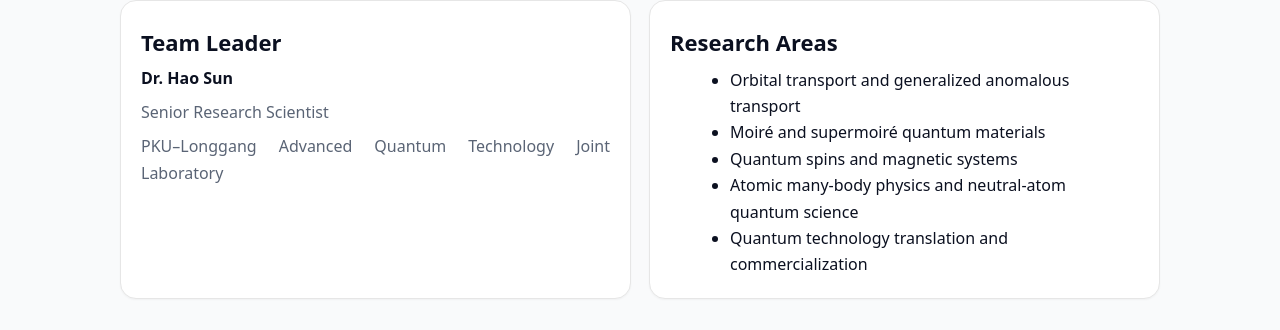
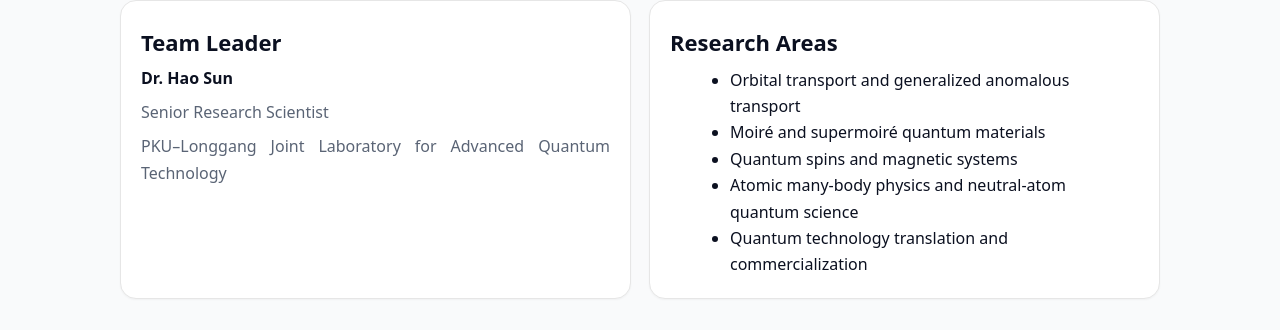
Before and after one commit to sunohao/sunohao.github.io, a Jekyll site: the page built from team/index.md, in a window 1280 px wide and 1045 px high. Shown: the part 210-540 px from the top of the window. Built offline with Jekyll 4.4.1, drawn with Linux system fonts in a browser that asks for light colours.

Commit message:
Revert laboratory name change

```diff
--- a/team/index.md
+++ b/team/index.md
@@ -13,7 +13,7 @@ permalink: /team.html
     <h2>Team Leader</h2>
     <p><strong>Dr. Hao Sun</strong></p>
     <p class="muted">Senior Research Scientist</p>
-    <p class="muted">PKU–Longgang Advanced Quantum Technology Joint Laboratory</p>
+    <p class="muted">PKU–Longgang Joint Laboratory for Advanced Quantum Technology</p>
   </div>
 
   <div class="card pad">
```
